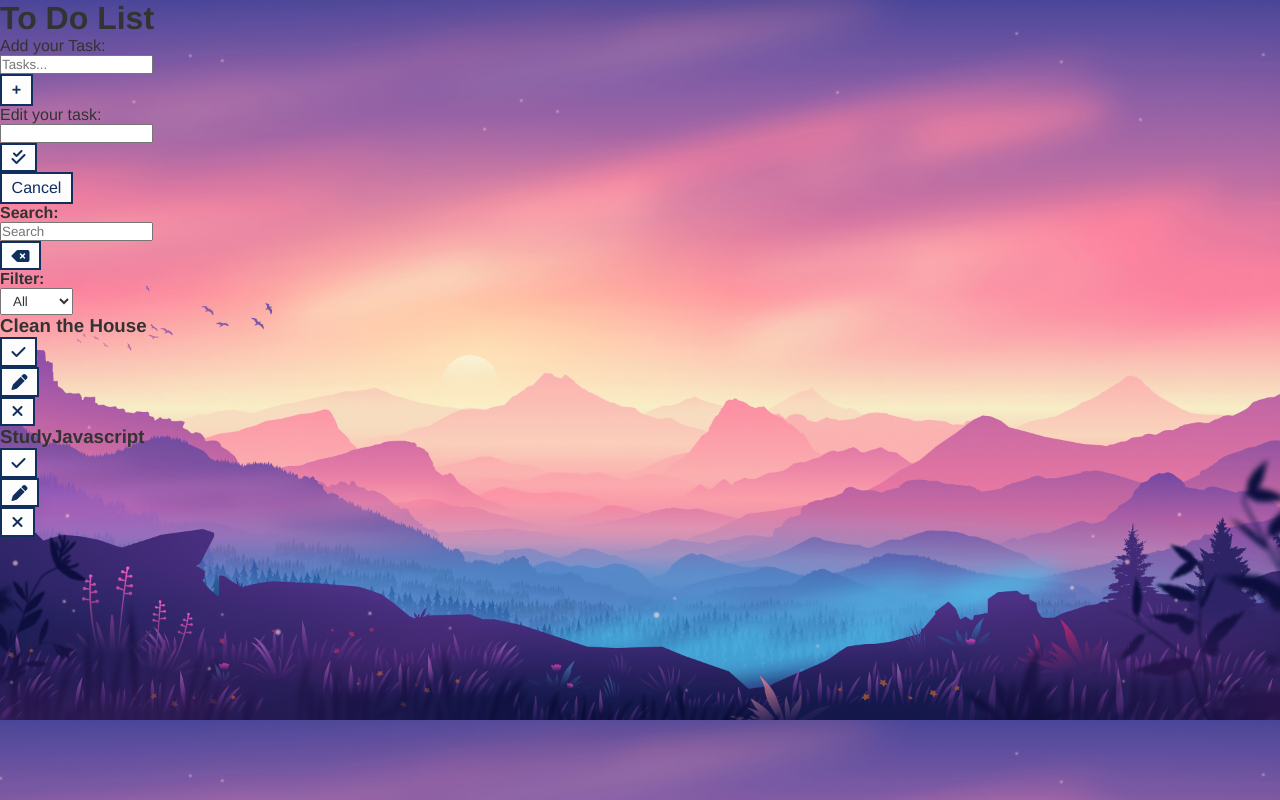
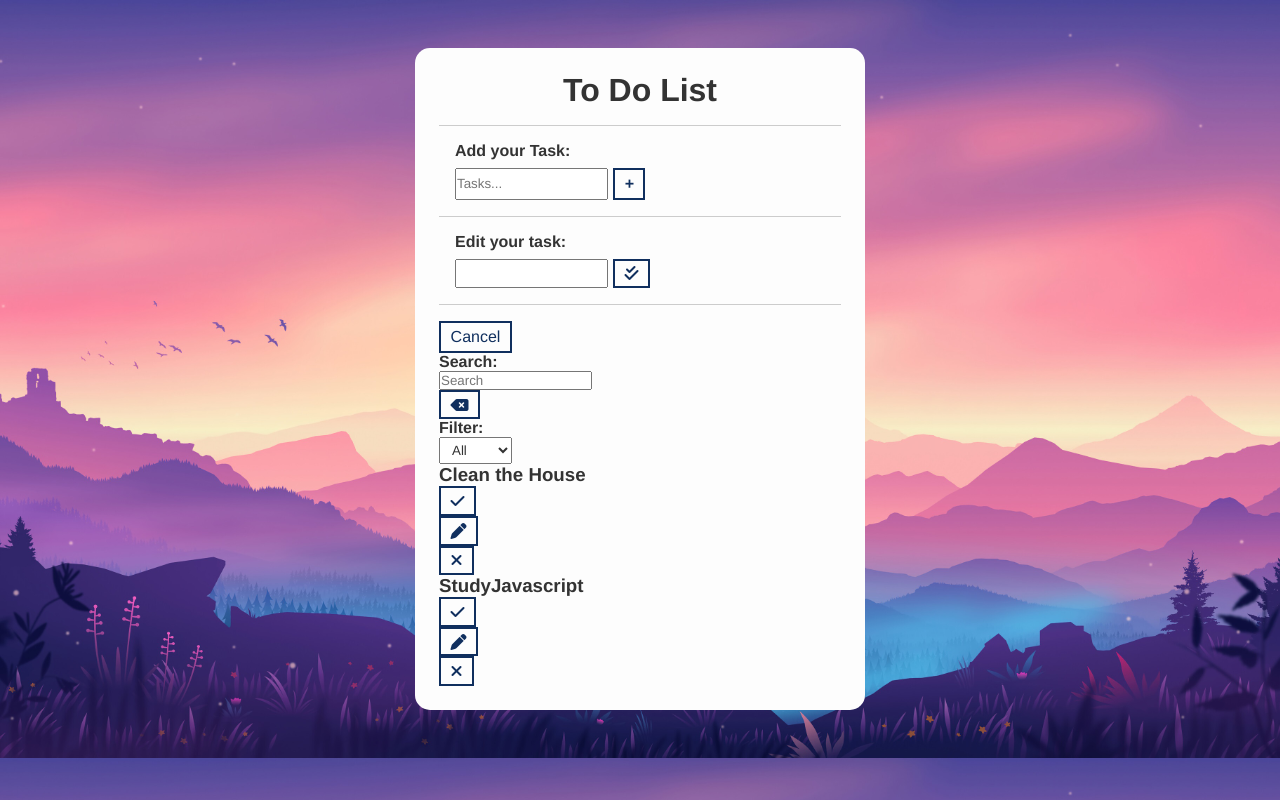
Before and after one commit to leorodrez/AdvancedToDoList, a plain HTML site: page index.html in a window 1280 px wide. Drawn offline with Linux system fonts and the light colour scheme.

Commit message:
Update style.css

```diff
--- a/style.css
+++ b/style.css
@@ -55,3 +55,44 @@ select{
 /*
 ########## HEADER ##########
 */
+
+.todo-container{
+    max-width: 450px;
+    margin: 3rem auto;
+    background-color: #FDFDFD;
+    padding: 1.5rem;
+    border-radius: 15px;
+}
+
+.todo-container header{
+    text-align: center;
+    padding: 0 1rem 1rem;
+    border-bottom: 1px solid #CCC;
+}
+
+/*
+########## FORM  ##########
+*/
+
+#todo-form, #edit-form{
+    padding: 1rem;
+    border-bottom: 1px solid #CCC;
+}
+
+#todo-form p,
+#edit-form p{
+    margin-bottom: 0.5rem;
+    font-weight: bold;
+}
+
+.form-control{
+    display: flex;
+}
+
+.form-control input{
+    margin-right: 0.3rem;
+}
+
+#cancel-edit-btn{
+    margin-top: 1rem;
+}
```
